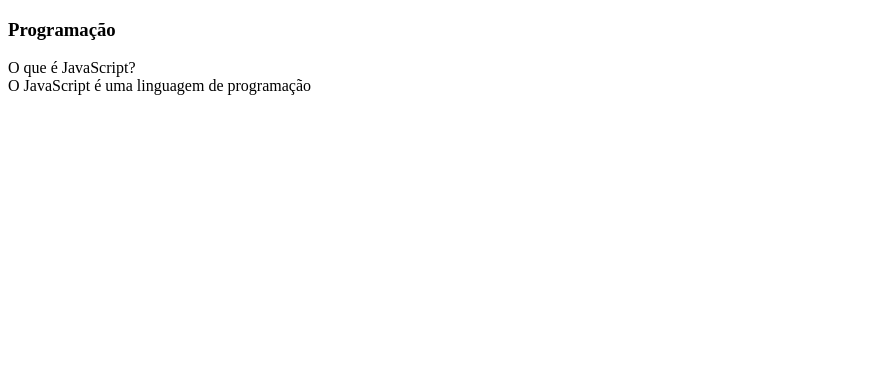
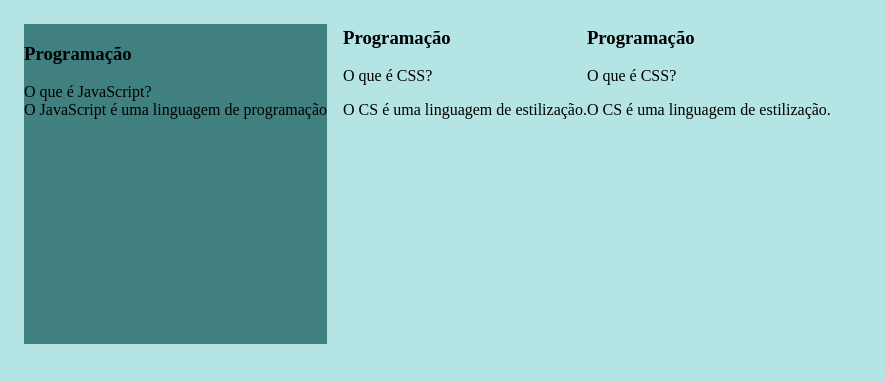
Before and after one commit to theododabi/theoflix, a plain HTML site: page theoflix-main/index.html in a window 1280 px wide. Shown: the whole page, without its empty margins (0-885 px from the left). Drawn offline with Linux system fonts and the light colour scheme.

Commit message:
Add files via upload

```diff
--- a/theoflix-main/index.html
+++ b/theoflix-main/index.html
@@ -4,6 +4,7 @@
     <meta charset="UTF-8">
     <meta http-equiv="X-UA-Compatible" content="IE=edge">
     <meta name="viewport" content="width=device-width, initial-scale=1.0">
+    <link rel="stylesheet" href="style.css">
     <title>Theoflix</title>
 </head>
 <body>
@@ -16,6 +17,28 @@
                     <div class="cartao__conteudo__resposta">O JavaScript é uma linguagem de programação</div>
                 </div>
             </article>
+            <article>
+                <div>
+                    <h3>Programação</h3>
+                    <div>
+                        <p>O que é CSS?</p>
+                    </div>
+                    <div>
+                        <p>O CS é uma linguagem de estilização.</p>
+                    </div>
+                </div>
+            </article>
+            <article>
+                <div>
+                    <h3>Programação</h3>
+                    <div>
+                        <p>O que é CSS?</p>
+                    </div>
+                    <div>
+                        <p>O CS é uma linguagem de estilização.</p>
+                    </div>
+                </div>
+            </article>
         </section>
     </main>
 </body>
--- a/theoflix-main/style.css
+++ b/theoflix-main/style.css
@@ -0,0 +1,18 @@
+body{
+    background-color: rgb(181, 228, 228);
+    font-family: Bai Jamjuree;
+}
+
+
+#container{
+    display: flex;
+}
+
+.cartao{
+
+    margin: 1rem 1rem;
+    background-color: rgb(65, 128, 128);
+    height: 20rem;
+    flex: grow 1;
+    flex flex-basis: calc(33%);
+}
```
Also changed, not shown: theoflix-main/assets/bg-desktop.webp (added), theoflix-main/assets/bg-mobile.webp (added), theoflix-main/assets/bg-tablet.webp (added), 2 other files.
